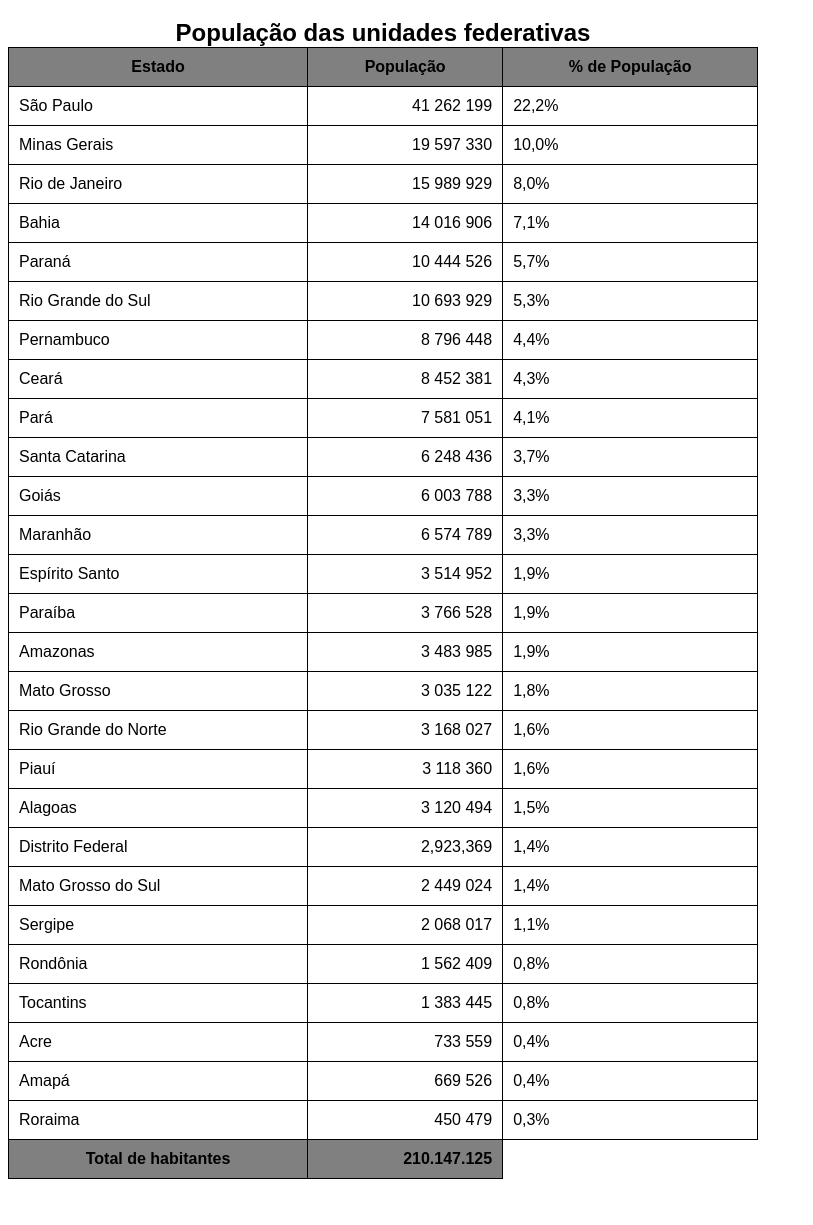
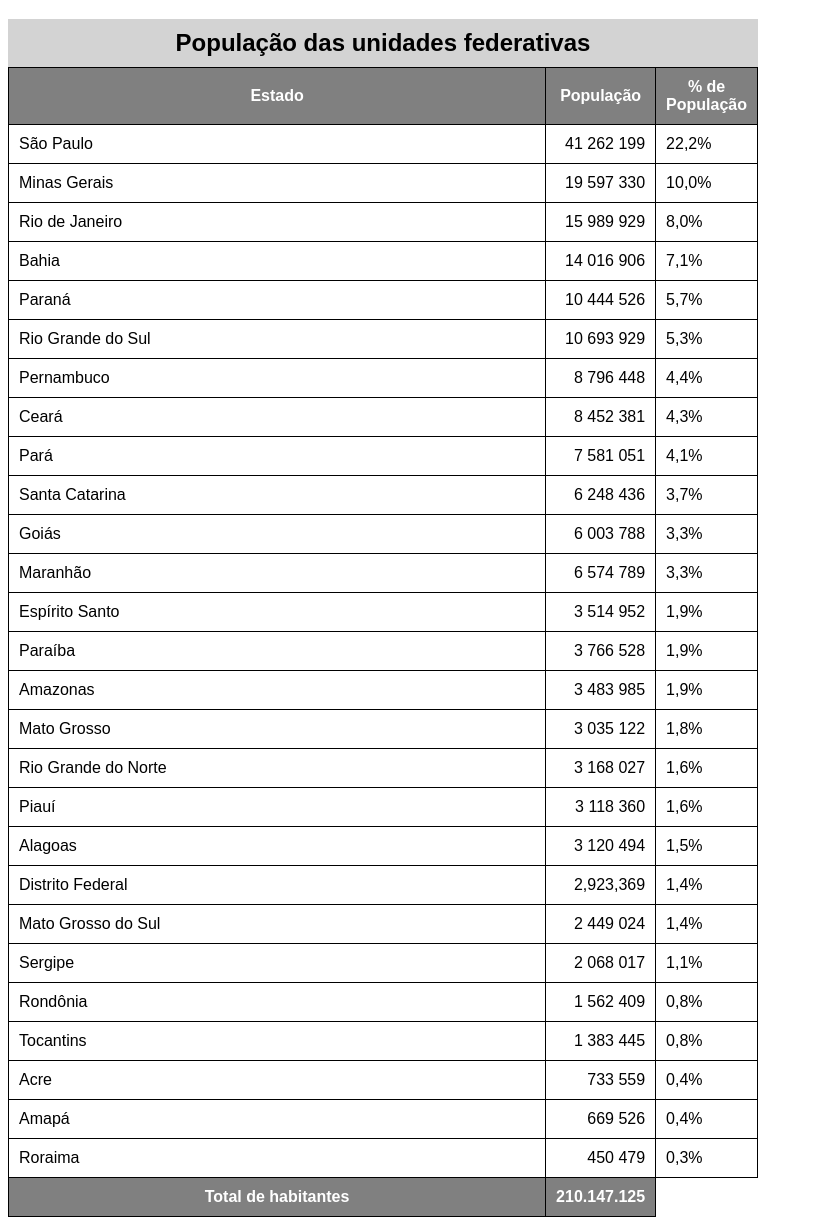
Before and after one commit to SonRenato1506/Curso-em-video, a plain HTML site: page exercicios/ex23/tabela002.html in a window 1280 px wide. Shown: the part 61-1286 px from the top of the page, without its empty margins (0-813 px from the left). Before the commit the page ends 1248 px from the top, so only its background shows below. Drawn offline with Linux system fonts and the light colour scheme.

Commit message:
Update tabela002.html

```diff
--- a/exercicios/ex23/tabela002.html
+++ b/exercicios/ex23/tabela002.html
@@ -24,6 +24,7 @@
 
       thead,
       tfoot {
+         color: white;
          background-color: gray;
       }
 
@@ -33,6 +34,8 @@
       caption{
          font-size: 1.5em;
          font-weight: bold;
+         padding: 10px;
+         background-color: lightgray;
       }
    </style>
 </head>
@@ -43,14 +46,14 @@
       <caption>População das unidades federativas</caption>
       <thead>
          <tr>
-            <th>Estado</th>
-            <th>População</th>
-            <th>% de População</th>
+            <th scope="col">Estado</th>
+            <th scope="col" style="width: 50px;">População</th>
+            <th scope="col" style="width: 70px;">% de População</th>
          </tr>
       </thead>
       <tfoot>
          <tr>
-            <th>Total de habitantes</th>
+            <th scope="row">Total de habitantes</th>
             <td class="num"><strong>210.147.125</strong></td>
          </tr>
       </tfoot>
```
